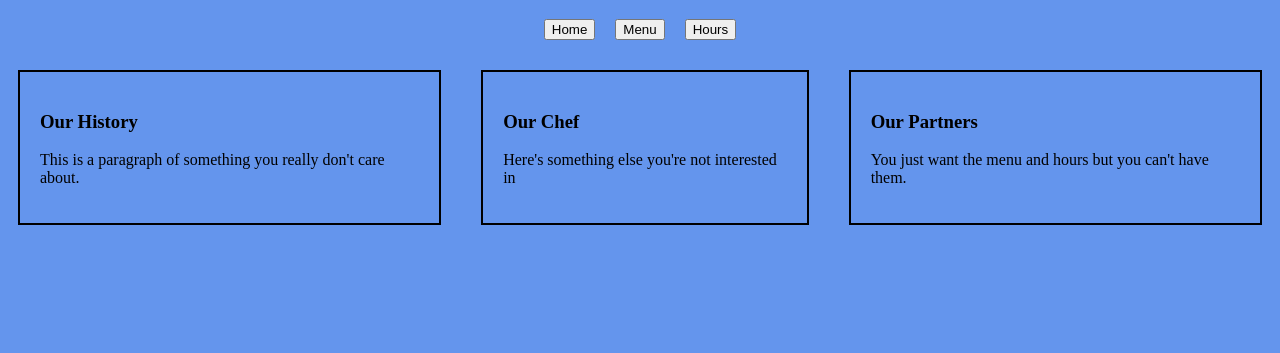
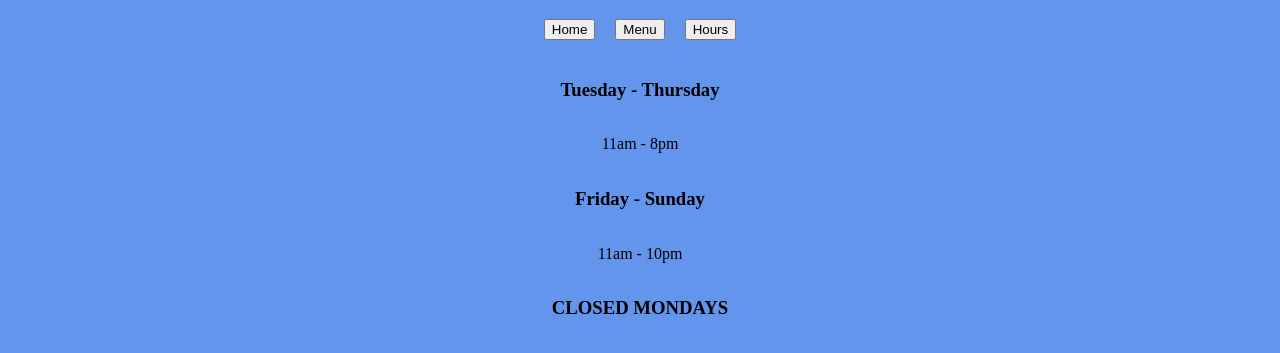
Before and after one commit to mkrell23/odin-restaurant-webpack, a website built with webpack: page src/template.html in a window 1280 px wide. Both pictures are taken after a click on the button "Hours". Shown: the part 61-414 px from the top of the page. Built offline with nearby package versions, Linux system fonts and the light colour scheme.

Commit message:
Skeletal hours page

```diff
--- /dev/null
+++ b/src/hours.js
@@ -0,0 +1,22 @@
+const hours = document.createElement("div");
+hours.classList.add("hours");
+
+const midWeek = document.createElement("h3");
+midWeek.innerText = "Tuesday - Thursday";
+hours.appendChild(midWeek);
+const midWeekHours = document.createElement("p");
+midWeekHours.innerText = "11am - 8pm";
+hours.appendChild(midWeekHours);
+
+const weekEnd = document.createElement("h3");
+weekEnd.innerText = "Friday - Sunday";
+hours.appendChild(weekEnd);
+const weekEndHours = document.createElement("p");
+weekEndHours.innerText = "11am - 10pm";
+hours.appendChild(weekEndHours);
+
+const monday = document.createElement("h3");
+monday.innerText = "CLOSED MONDAYS";
+hours.appendChild(monday);
+
+export default hours
--- a/src/index.js
+++ b/src/index.js
@@ -1,6 +1,7 @@
 import "./styles.css";
 import firstContent from "./initialPage";
 import menu from "./menu";
+import hours from "./hours";
 
 const homeButton = document.getElementById("homeButton");
 const menuButton = document.getElementById("menuButton");
@@ -21,5 +22,9 @@ menuButton.addEventListener('click', function(){
     setPage(menu);
 });
 
+hoursButton.addEventListener('click', function(){
+    setPage(hours);
+});
+
 
 content.appendChild(firstContent);
--- a/src/styles.css
+++ b/src/styles.css
@@ -30,3 +30,9 @@ nav {
 h2{
     text-align: center;
 }
+
+.hours {
+    display: flex;
+    flex-direction: column;
+    align-items: center;
+}
```
